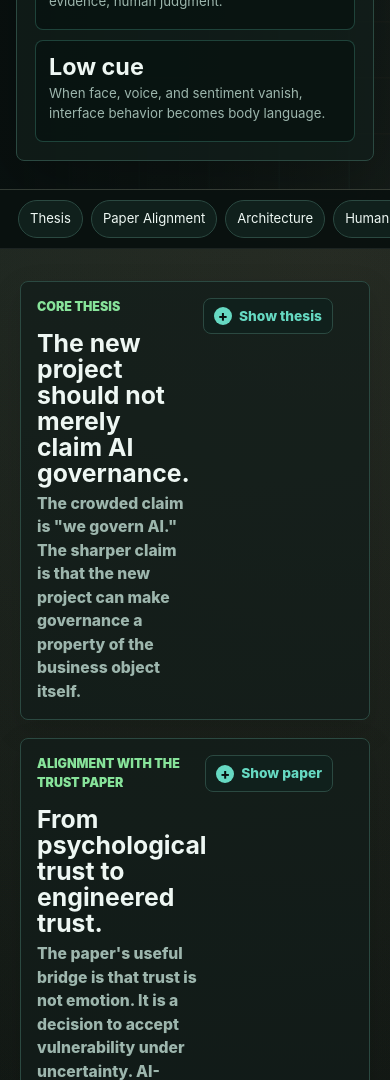
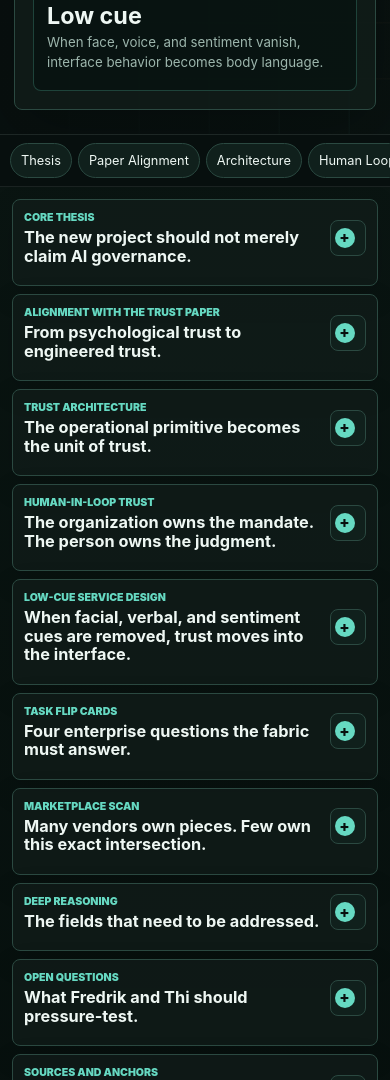
Before and after one commit to openmolthi/trust-architecture-brief, a plain HTML site: page index.html in a window 390 px wide. Shown: the part 920-2000 px from the top of the page. Drawn offline with Linux system fonts and the light colour scheme.

Commit message:
Compact mobile accordion rows

```diff
--- a/index.html
+++ b/index.html
@@ -27,7 +27,7 @@
 }
 *{box-sizing:border-box}
 html{scroll-behavior:smooth}
-body{margin:0;background:radial-gradient(circle at 18% 2%,rgba(102,217,194,.13),transparent 30%),radial-gradient(circle at 85% 18%,rgba(217,140,95,.12),transparent 26%),linear-gradient(180deg,var(--bg),#0a1512 46%,#07100e);color:var(--text);font-family:Inter,ui-sans-serif,system-ui,-apple-system,BlinkMacSystemFont,"Segoe UI",sans-serif;line-height:1.5}
+body{margin:0;overflow-x:hidden;background:radial-gradient(circle at 18% 2%,rgba(102,217,194,.13),transparent 30%),radial-gradient(circle at 85% 18%,rgba(217,140,95,.12),transparent 26%),linear-gradient(180deg,var(--bg),#0a1512 46%,#07100e);color:var(--text);font-family:Inter,ui-sans-serif,system-ui,-apple-system,BlinkMacSystemFont,"Segoe UI",sans-serif;line-height:1.5}
 a{color:var(--teal);text-decoration:none}
 a:hover{text-decoration:underline}
 .hero{min-height:82vh;display:grid;align-items:end;position:relative;overflow:hidden;padding:34px 22px 42px;border-bottom:1px solid rgba(255,255,255,.08)}
@@ -85,6 +85,7 @@ details[open] summary:after{content:"-"}
 .fold-toggle::before{content:"+";display:inline-grid;place-items:center;width:18px;height:18px;border-radius:50%;background:var(--teal);color:#08100f;font-size:.9rem;line-height:1}
 .fold[open] .fold-toggle::before{content:"-"}
 .fold-body{padding:0}
+.fold:not([open]) .fold-body{display:none}
 .collapse-grid{display:grid;grid-template-columns:repeat(2,minmax(0,1fr));gap:12px}
 .flip-grid{display:grid;grid-template-columns:repeat(4,minmax(0,1fr));gap:14px}
 .flip{min-height:238px;perspective:1200px}
@@ -119,13 +120,28 @@ details[open] summary:after{content:"-"}
   .hero-inner{grid-template-columns:1fr}
   .card,.card.wide,.card.half{grid-column:1/-1}
   .section-head{display:block}
-  .fold > summary.section-head{display:flex;align-items:flex-start}
+  .fold > summary.section-head{display:flex;align-items:center}
   .collapse-grid,.flip-grid,.lens,.source-list{grid-template-columns:1fr}
 }
 @media(max-width:560px){
+  .hero{padding:28px 14px 24px}
+  .wrap{padding:12px 12px 24px}
+  h1{font-size:2.42rem;line-height:.98;overflow-wrap:break-word}
+  .lead,.hero-note,.metric span{overflow-wrap:anywhere}
+  section{margin:0 0 8px;scroll-margin-top:62px}
+  .nav-inner{padding:8px 10px;gap:6px}
   .metric-grid{grid-template-columns:1fr}
   .table{display:block;overflow:auto}
-  .nav a{font-size:.82rem}
+  .nav a{font-size:.8rem;padding:7px 10px}
+  .fold > summary.section-head{display:grid;grid-template-columns:minmax(0,1fr) 36px;padding:10px 11px;gap:10px;min-height:62px}
+  .fold[open] > summary.section-head{margin-bottom:10px}
+  .fold-title{gap:2px;min-width:0}
+  .fold-title .kicker{font-size:.66rem;margin:0;color:var(--teal)}
+  .fold-title h2{font-size:1.02rem;line-height:1.14;overflow-wrap:anywhere}
+  .fold:not([open]) .section-deck{display:none}
+  .fold-toggle{width:36px;height:36px;padding:0;justify-content:center;flex:0 0 36px;font-size:0;border-radius:8px}
+  .fold-toggle::before{width:20px;height:20px;font-size:.95rem}
+  .card,.diagram,details{box-shadow:none}
 }
 </style>
 </head>
```
